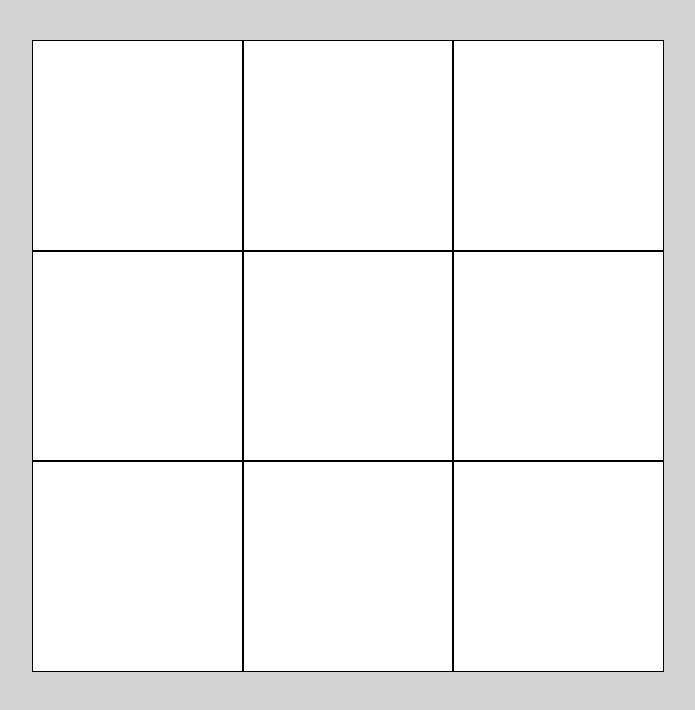
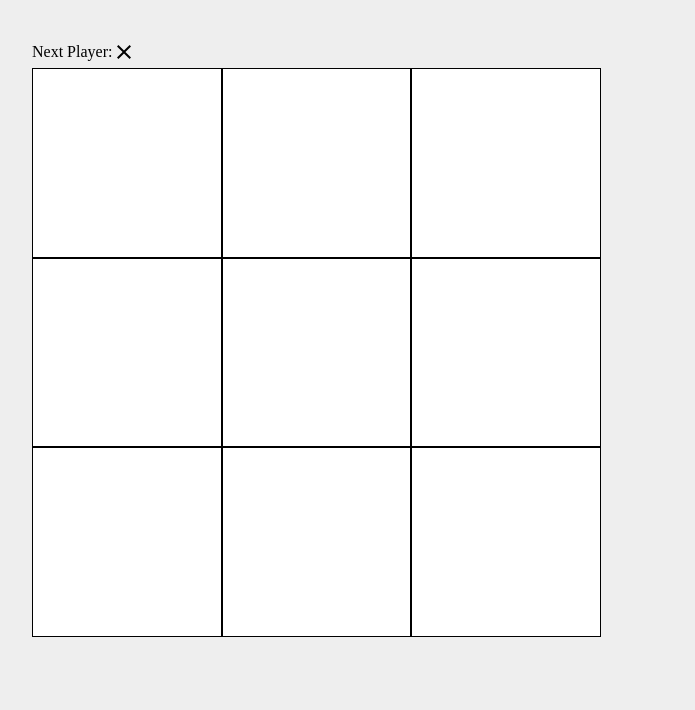
Before and after one commit to codemariner/x-in-a-row, a React app: page / in a window 1280 px wide. Both pictures are taken after a click on the button "CREATE". Shown: the top 710 px of the page, without its empty margins (292-987 px from the left). Built offline with nearby package versions, Linux system fonts and the light colour scheme.

Commit message:
Use svg for player icons.
Also added some various style tweaks and UI enhancements.

```diff
--- a/src/app.tsx
+++ b/src/app.tsx
@@ -1,6 +1,6 @@
 import React from 'react'
-
 import { connect } from 'react-redux'
+import Typography from '@material-ui/core/Typography'
 
 import Board from './components/board';
 import BoardForm from './components/form';
@@ -16,8 +16,8 @@ const App: React.FC<AppProps> = ({cells, winner}:AppProps) => (
 		<Board/>
 		{isEmpty(cells) || winner ?
 			(
-			<div>
-				<h2>Create a new board</h2>
+				<div className='board-form-wrapper'>
+					<Typography variant='h3'>{winner ? 'Start' : 'Create'} a new game</Typography>
 					<BoardForm/>
 				</div>
 			) : null}
--- a/src/components/board.tsx
+++ b/src/components/board.tsx
@@ -1,18 +1,31 @@
 import React from 'react'
 import { connect } from 'react-redux'
+import Grid from '@material-ui/core/Grid'
 
 import Cell from './cell'
-import { AppState, CellState } from '../store/types'
+import { AppState, CellState, CellValue } from '../store/types'
 import { selectCell } from '../store/actions'
+import PlayerIcon from './player-icon';
+import { isEmpty } from '../lib/utils';
 
 export type BoardProps = {
 	columns: number
 	selectCell: typeof selectCell
+	nextValue: CellValue
+	winner: CellValue
 	cells: {[k:string]: CellState}
 }
 
-const Board: React.FC<BoardProps> = (props:BoardProps) => {
-  const { cells, columns, selectCell } = props
+const Board: React.FC<BoardProps> = ({
+	cells,
+	columns,
+	nextValue,
+	selectCell,
+	winner
+}:BoardProps) => {
+	if (isEmpty(cells)) {
+		return null
+	}
   const children = Object.values(cells).map(({ x, y, value }) => {
 	  return (<Cell
 	      key={`cell-${x},${y}`}
@@ -28,11 +41,32 @@ const Board: React.FC<BoardProps> = (props:BoardProps) => {
 	          />
 	   )
   })
-  return <div className='board'>{children}</div>
+
+  const iconStyle = {
+	  width: '1em',
+	  height: '1em'
+  }
+  const playerValue = winner ? winner : nextValue
+  const text = winner ? 'Winner! ' : 'Next Player: '
+  return (
+	<div className='board-wrapper'>
+		<Grid container>
+			<Grid item style={{padding: '3px 0 0 0'}}>
+				{text}
+			</Grid>
+			<Grid item>
+				<PlayerIcon player={playerValue} style={iconStyle} />
+			</Grid>
+		</Grid>
+	  	<div className='board'>
+	 		{children}
+	 	</div>
+	</div>
+  );
 }
 
-const mapStateToProps = ({ cells, rows, columns }:AppState) => {
-  return { rows, columns, cells }
+const mapStateToProps = ({ cells, rows, columns, nextValue, winner }:AppState) => {
+  return { rows, columns, cells, nextValue, winner }
 }
 
 export default connect(
--- a/src/components/cell.tsx
+++ b/src/components/cell.tsx
@@ -1,23 +1,22 @@
 import React from 'react'
 
-import { connect } from 'react-redux'
-import { AppState } from '../store/types'
+import PlayerIcon from './player-icon'
 
 export type CellValue = 'X' | 'O';
 
 type CellProps = {
 	x: number
 	y: number
-	width?: number
+	width: number
 	value?: CellValue
 	onSelect: any
 }
 
 const Cell: React.FC<CellProps> = (props) => {
-  const { value, onSelect, width = 28} = props
+  const { value, onSelect, width } = props
   return (
     <div className='cell' style={{width: `${width}%`}}>
-      <a className='cell-value' onClick={onSelect}>{value}</a>
+      <a className='cell-value' onClick={onSelect}><PlayerIcon player={value}/></a>
     </div>
   )
 }
--- /dev/null
+++ b/src/components/player-icon.tsx
@@ -0,0 +1,22 @@
+import React from 'react'
+import IconA from '@material-ui/icons/Clear'
+import IconB from '@material-ui/icons/PanoramaFishEye'
+import { CellValue } from "../store/types";
+
+export interface PlayerIconProps {
+	player?: CellValue,
+	style?: object
+}
+
+const iconStyle = {
+	height: '100%',
+	width: '100%'
+}
+
+const PlayerIcon:React.FC<PlayerIconProps> = ({style, player}) => (
+	player ?
+		(player === 'X' ? <IconA style={style || iconStyle} /> : <IconB style={style || iconStyle} />) :
+		null
+)
+
+export default PlayerIcon
--- a/src/index.html
+++ b/src/index.html
@@ -2,9 +2,7 @@
 <html>
 <head>
 	<meta charset="utf-8"/>
-	<title>React Example</title>
-	<link rel="stylesheet" href="https://fonts.googleapis.com/css?family=Roboto:300,400,500,700&display=swap" />
-	<link rel="stylesheet" href="https://fonts.googleapis.com/icon?family=Material+Icons" />
+	<title>X In a Row!</title>
 </head>
 <body>
   <div id="root"></div>
--- a/src/index.scss
+++ b/src/index.scss
@@ -1,4 +1,4 @@
-$default-background: #D3D3D3;
+$default-background: #eeeeee;
 
 body {
     height: 100%;
@@ -20,9 +20,13 @@ body {
 			margin-right: 5px;
 		}
 	}
+	&-wrapper {
+		margin-top: 20px;
+	}
 }
 
 .board {
+	width: 90%;
     align-items: stretch;
 	display: flex;
 	flex-wrap: wrap;
--- a/src/store/reducers.ts
+++ b/src/store/reducers.ts
@@ -1,5 +1,5 @@
 import { ActionTypes, Cells, CellValue, INITIALIZE_BOARD, SELECT_CELL, SelectCellAction, CellState, AppState } from './types'
-import initialState from './initialState'
+import initialState from './initial-state'
 
 function createCells (rows:number, cols:number):{[k:string]:CellState} {
   const cells:{[k:string]:CellState} = {}
```
Also changed, not shown: src/store/initial-state.ts (renamed from src/store/initialState.ts). Lines whose indentation alone changed are shown as unchanged.
